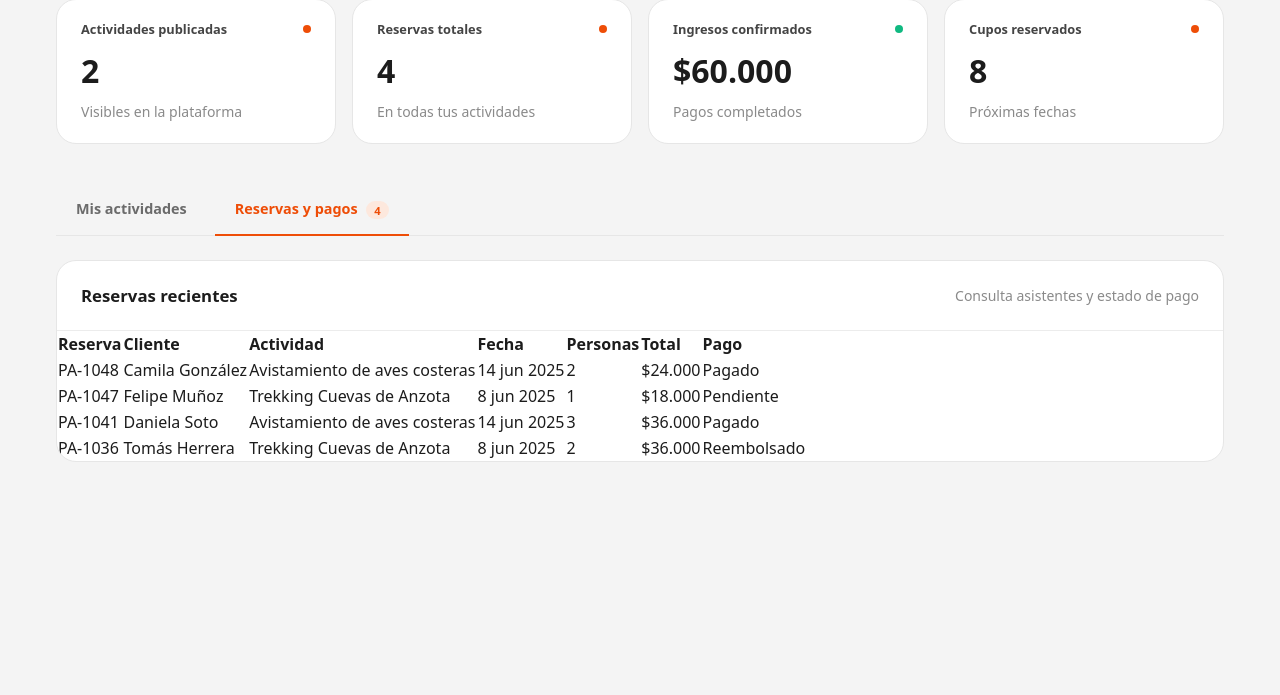
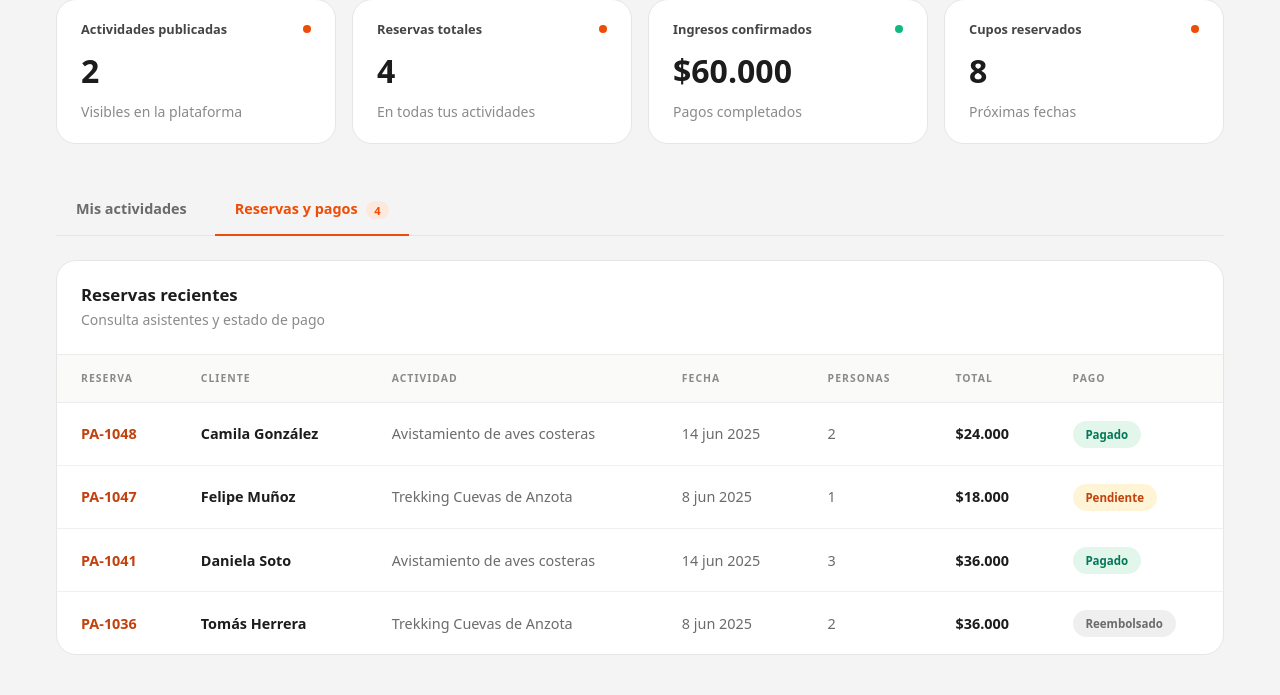
Before and after one commit to NightSS-01/PanoramasArica, a Django app: page /proveedor/ in a window 1280 px wide, after a click that opens the changed part. Shown: the part 254-949 px from the top of the page. Before the commit the page ends 716 px from the top, so only its background shows below. Run offline with Django 5.2, Linux system fonts and the light colour scheme.

Commit message:
style: Añadido estilos para la seccion reservas y pagos

```diff
--- a/PanoramasArica/actividades/static/actividades/proveedor.css
+++ b/PanoramasArica/actividades/static/actividades/proveedor.css
@@ -487,3 +487,71 @@ textarea.campo__control {
   backdrop-filter: blur(6px);
   -webkit-backdrop-filter: blur(6px);
 }
+
+/* Cabecera en columna (título arriba, subtítulo abajo) */
+.lista-card__cabecera--columna {
+  flex-direction: column;
+  align-items: flex-start;
+  gap: 0.2rem;
+}
+
+/* Tabla de reservas */
+.tabla-scroll {
+  overflow-x: auto;
+}
+
+.tabla-reservas {
+  width: 100%;
+  min-width: 760px;
+  border-collapse: collapse;
+}
+
+.tabla-reservas th {
+  background: #fafaf8;
+  color: #8a8a8a;
+  font-size: 0.65rem;
+  font-weight: 700;
+  letter-spacing: 0.1em;
+  text-transform: uppercase;
+  text-align: left;
+  padding: 1rem 1.5rem;
+  border-bottom: 1px solid #ececec;
+}
+
+.tabla-reservas td {
+  padding: 1.1rem 1.5rem;
+  font-size: 0.9rem;
+  border-bottom: 1px solid #f0f0f0;
+  white-space: nowrap;
+}
+
+.tabla-reservas tbody tr:last-child td {
+  border-bottom: 0;
+}
+
+.tabla-reservas__codigo {
+  color: #c2410c;
+  font-weight: 700;
+}
+
+.tabla-reservas__cliente,
+.tabla-reservas__total {
+  font-weight: 700;
+}
+
+.tabla-reservas__suave {
+  color: #6b6b6b;
+}
+
+/* Etiquetas de estado de pago */
+.pago {
+  display: inline-block;
+  font-size: 0.72rem;
+  font-weight: 700;
+  padding: 0.3rem 0.8rem;
+  border-radius: 999px;
+}
+
+.pago--pagado { background: #e3f6ec; color: #047857; }
+.pago--pendiente { background: #fff4d6; color: #c2410c; }
+.pago--reembolsado { background: #efefef; color: #6b6b6b; }
```
